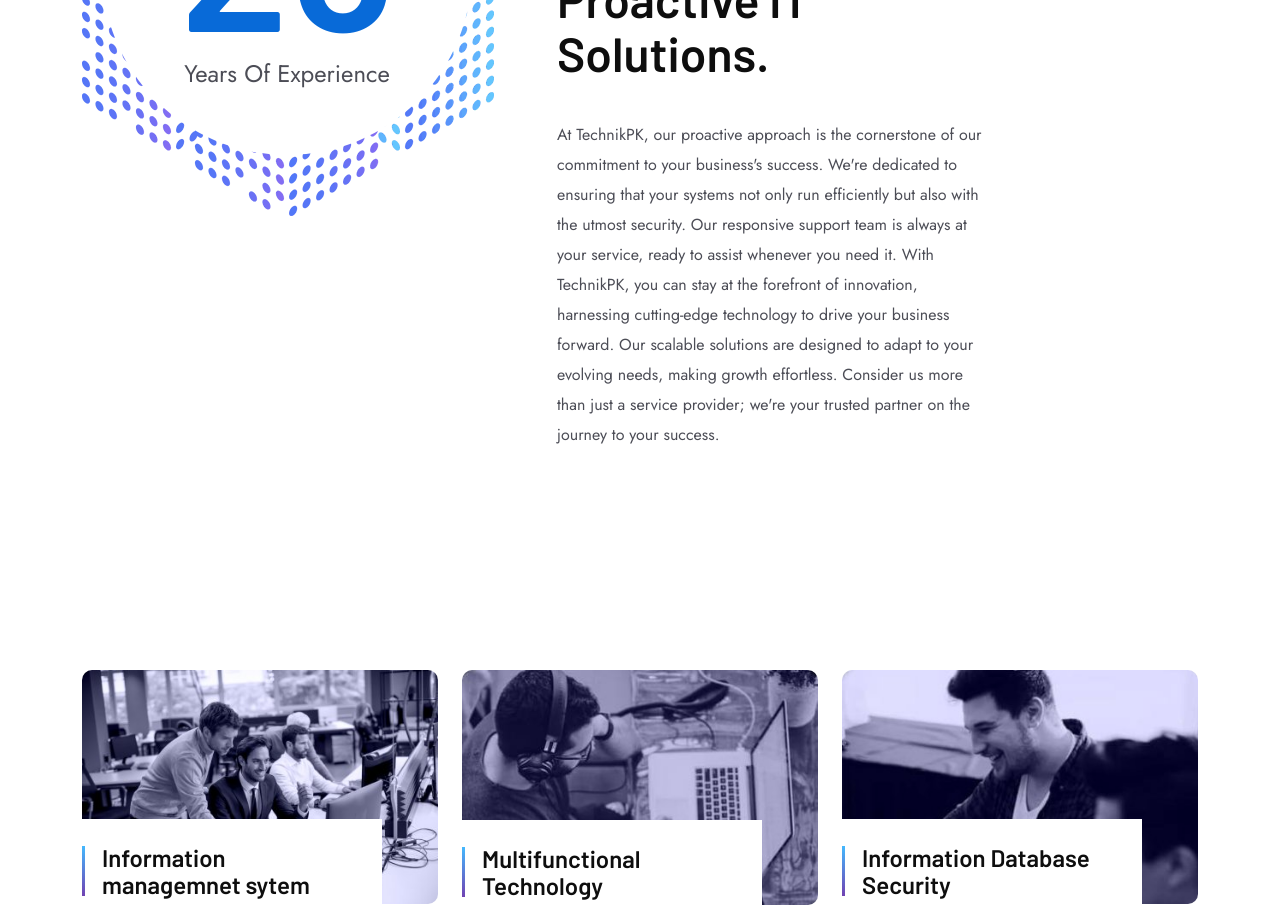
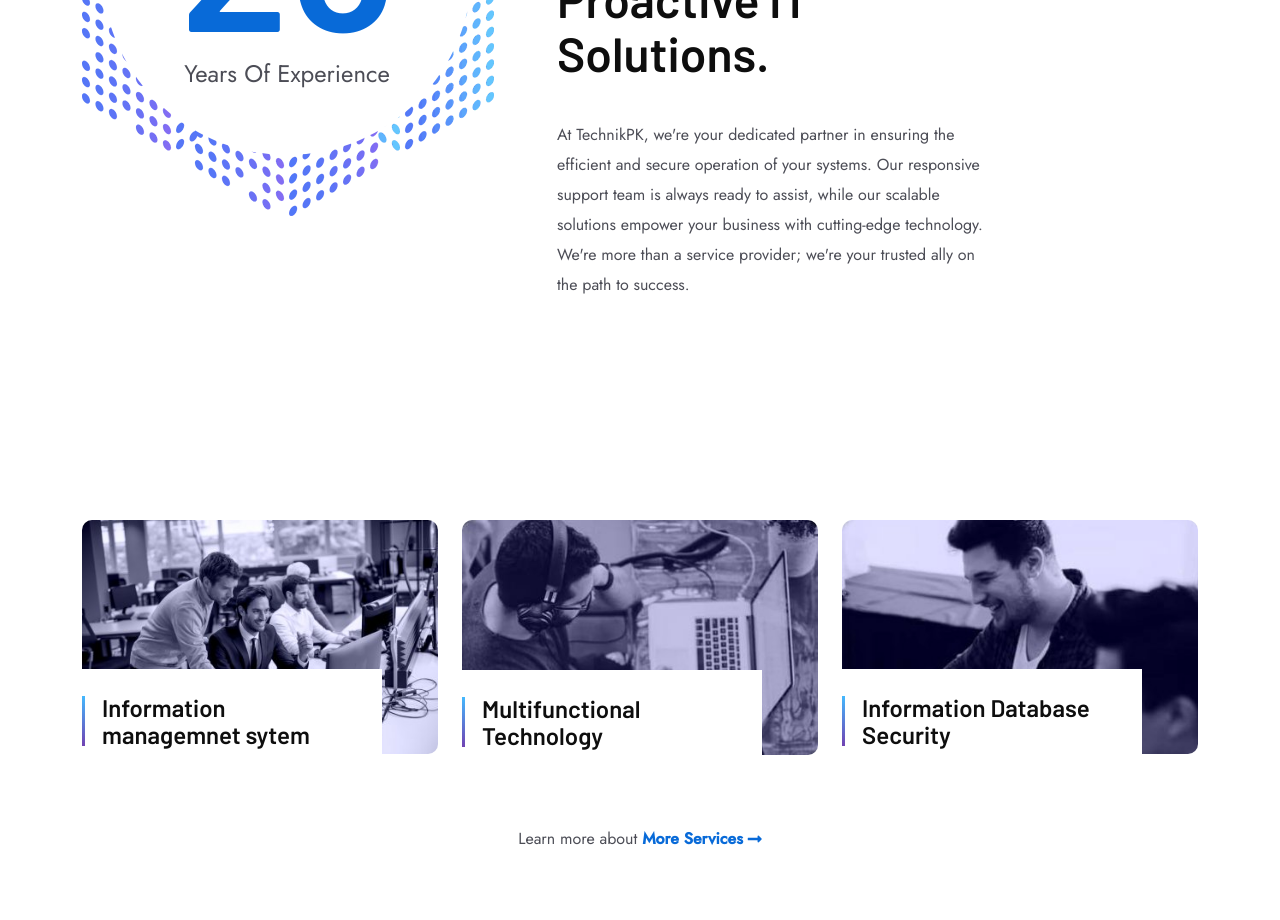
Before and after one commit to gh-usaid/Technikpk, a plain HTML site: page index.html in a window 1280 px wide. Shown: the part 1340-2260 px from the top of the page. Drawn offline with Linux system fonts and the light colour scheme; files whose address does not match are found by name.

Commit message:
Update index.html

```diff
--- a/index.html
+++ b/index.html
@@ -262,7 +262,7 @@
                                     <div class="section-title">
                                         <h2 class="title">Elevate Your Business with TechnikPK's Proactive IT Solutions.</h2>
                                     </div>
-                                    <p>At TechnikPK, our proactive approach is the cornerstone of our commitment to your business's success. We're dedicated to ensuring that your systems not only run efficiently but also with the utmost security. Our responsive support team is always at your service, ready to assist whenever you need it. With TechnikPK, you can stay at the forefront of innovation, harnessing cutting-edge technology to drive your business forward. Our scalable solutions are designed to adapt to your evolving needs, making growth effortless. Consider us more than just a service provider; we're your trusted partner on the journey to your success.</p>
+                                    <p>At TechnikPK, we're your dedicated partner in ensuring the efficient and secure operation of your systems. Our responsive support team is always ready to assist, while our scalable solutions empower your business with cutting-edge technology. We're more than a service provider; we're your trusted ally on the path to success.</p>
                                 </div>
                                 <!-- Service Content En -->
                             </div>
```
